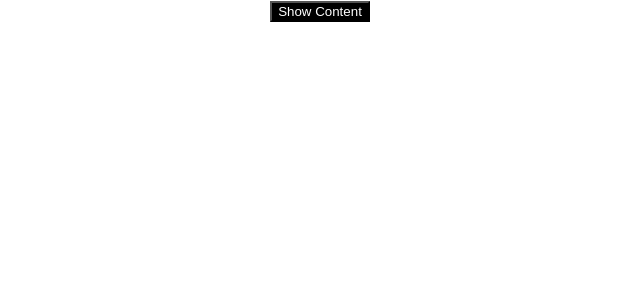
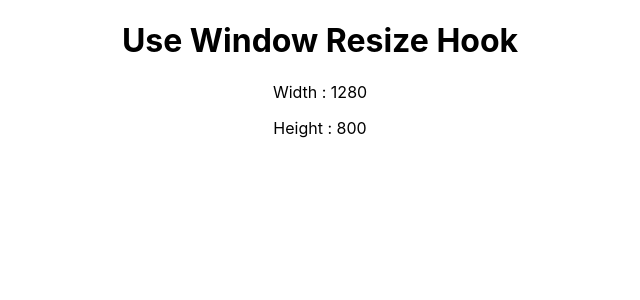
Before and after one commit to ozgurozbekuk/20reactproject, a React (Create React App) app: page / in a window 1280 px wide. Shown: the top 300 px of the page, without its empty margins (320-960 px from the left). Built offline with nearby package versions, Linux system fonts and the light colour scheme.

Commit message:
use window resize hook

```diff
--- a/src/App.js
+++ b/src/App.js
@@ -19,6 +19,7 @@
 import FeatureFlags from './component/feature-flags/FeatureFlags.jsx';
 import UseFetchHookTest from './component/use-fetch/UseFetchHookTest.jsx';
 import UseOutsideTest from './component/use-outside-click/UseOutsideTest.jsx';
+import UseWindowResizeTest from './component/use-window-resize/UseWindowResizeTest.jsx';
 
 function App() {
   return (
@@ -43,7 +44,8 @@
         <FeatureFlags/>
       </FeatureFlagGlobalState> */}
       {/* <UseFetchHookTest/> */}
-      <UseOutsideTest/>
+      {/* <UseOutsideTest/> */}
+      <UseWindowResizeTest/>
     </div>
   );
 }
--- /dev/null
+++ b/src/component/use-window-resize/UseWindowResizeTest.jsx
@@ -0,0 +1,19 @@
+import React from 'react'
+import useWindowResize from './useWindowResize'
+
+const UseWindowResizeTest = () => {
+
+    const windowSize = useWindowResize()
+
+    const {width,height} = windowSize;
+
+  return (
+    <div>
+        <h1>Use Window Resize Hook</h1>
+        <p>Width : {width}</p>
+        <p>Height : {height}</p>
+    </div>
+  )
+}
+
+export default UseWindowResizeTest
--- /dev/null
+++ b/src/component/use-window-resize/useWindowResize.jsx
@@ -0,0 +1,30 @@
+import { useLayoutEffect, useState } from "react";
+
+export default function useWindowResize() {
+
+  const [windowSize,setWindowSize] = useState({width : 0, height : 0})
+
+
+    function handleResize() {
+        setWindowSize({
+            width : window.innerWidth,
+            height : window.innerHeight
+        })
+    }
+
+
+  useLayoutEffect(() => {
+
+    handleResize();
+
+    window.addEventListener('resize',handleResize)
+
+    return () => {
+        window.removeEventListener('resize',handleResize)
+    }
+
+  },[])
+
+  return windowSize
+
+}
```
